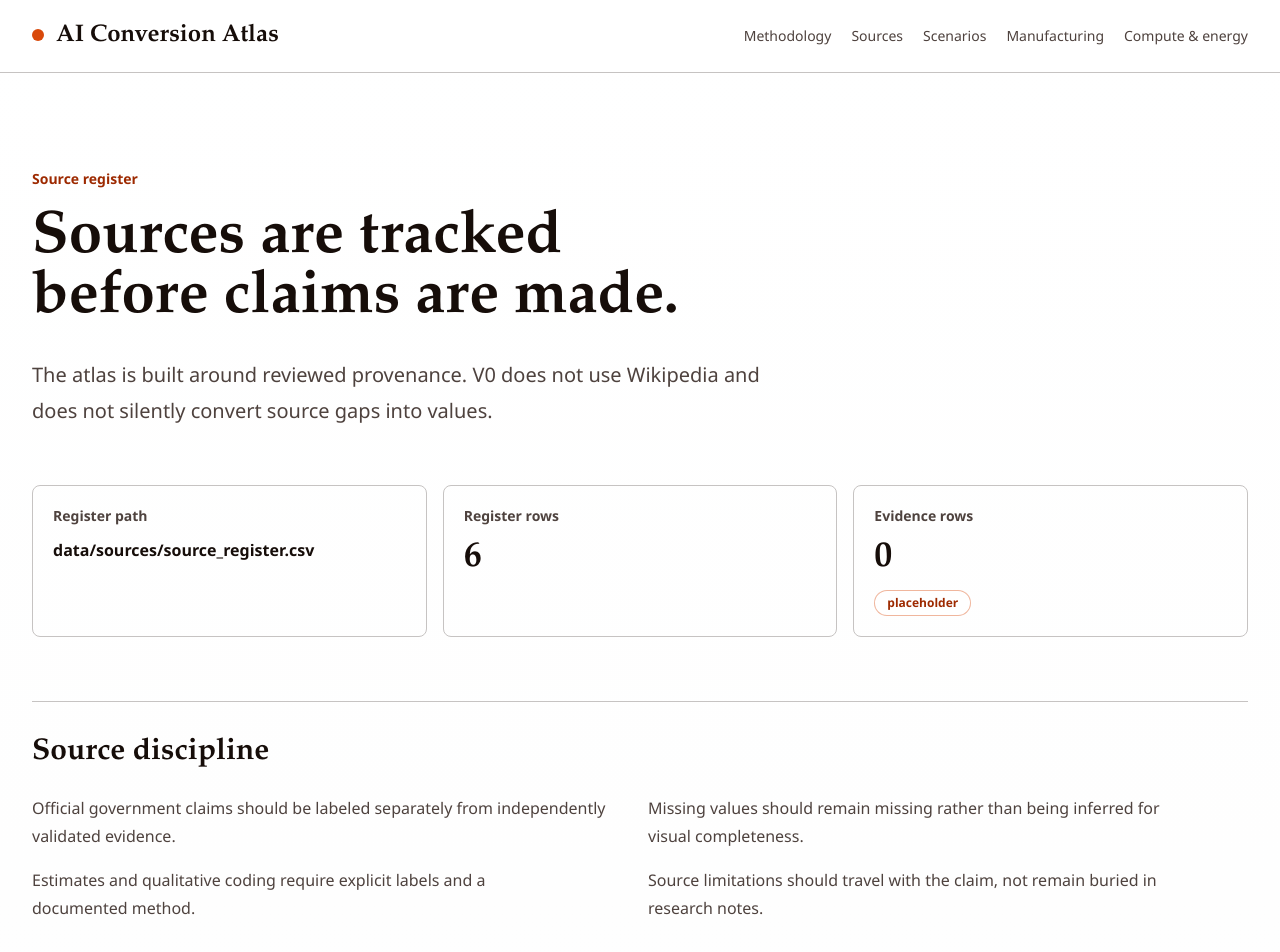
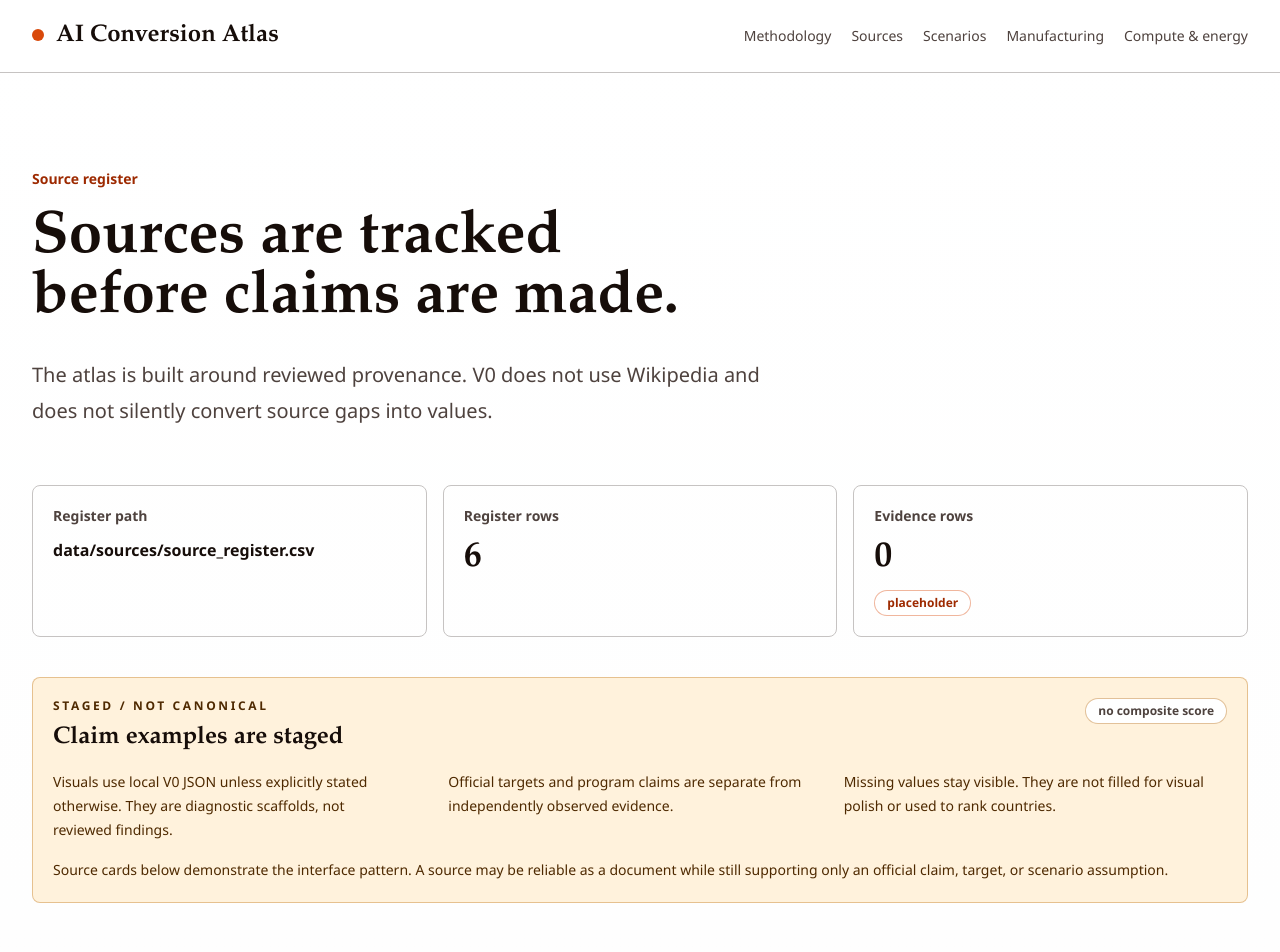
Before and after one commit to yippy141/AI-Carrying-Capacity, a Next.js app: page /sources in a window 1280 px wide. Shown: the top 952 px of the page. Built offline with nearby package versions, Linux system fonts and the light colour scheme.

Commit message:
Add sources page staged claim warning

```diff
--- a/app/sources/page.tsx
+++ b/app/sources/page.tsx
@@ -1,6 +1,7 @@
 import type { Metadata } from "next";
 
 import { SourceBackedClaimCard } from "@/components/visuals/SourceBackedClaimCard";
+import { StagedEvidenceBanner } from "@/components/visuals/StagedEvidenceBanner";
 import { UncertaintyLegend } from "@/components/visuals/UncertaintyLegend";
 import { ConfidenceBadge } from "@/components/ui/ConfidenceBadge";
 import { SourceNote } from "@/components/ui/SourceNote";
@@ -52,6 +53,16 @@ export default function SourcesPage() {
           </div>
         </article>
       </section>
+
+      <div className="mt-10">
+        <StagedEvidenceBanner title="Claim examples are staged">
+          <p>
+            Source cards below demonstrate the interface pattern. A source may be
+            reliable as a document while still supporting only an official claim,
+            target, or scenario assumption.
+          </p>
+        </StagedEvidenceBanner>
+      </div>
 
       <section className="mt-16 border-y border-rule py-8">
         <h2 className="font-display text-3xl font-semibold">
@@ -107,7 +118,7 @@ export default function SourcesPage() {
         <SourceNote label={badgeLabel}>
           <p>
             The source register currently has {summary.totalRows} total rows,
-            including {summary.placeholderRows} placeholder rows and{" "}
+            including {summary.placeholderRows} placeholder rows and {" "}
             {summary.reviewedRows} reviewed evidence rows. Until reviewed
             sources are added, indicator and country values stay missing.
           </p>
```
